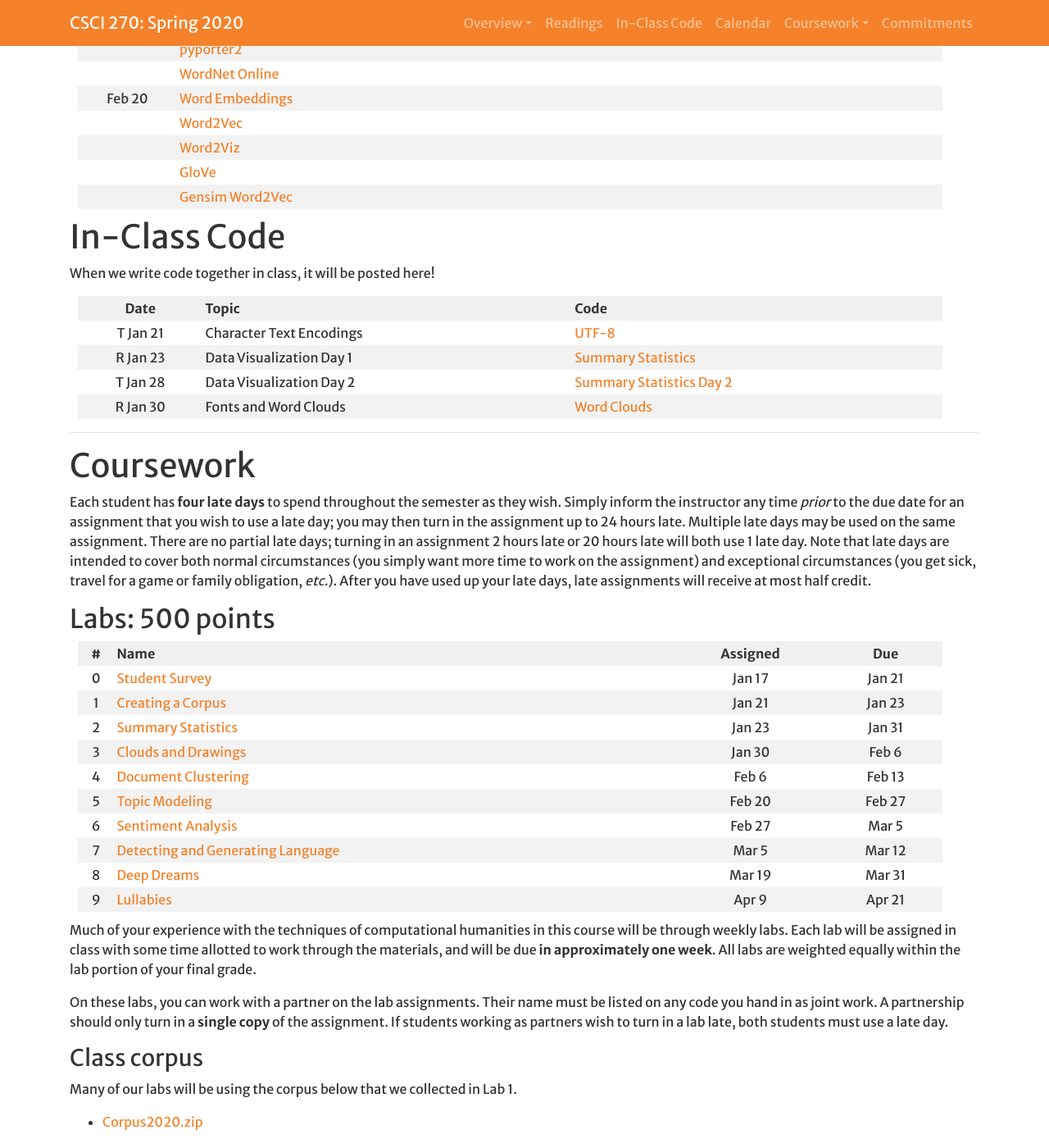
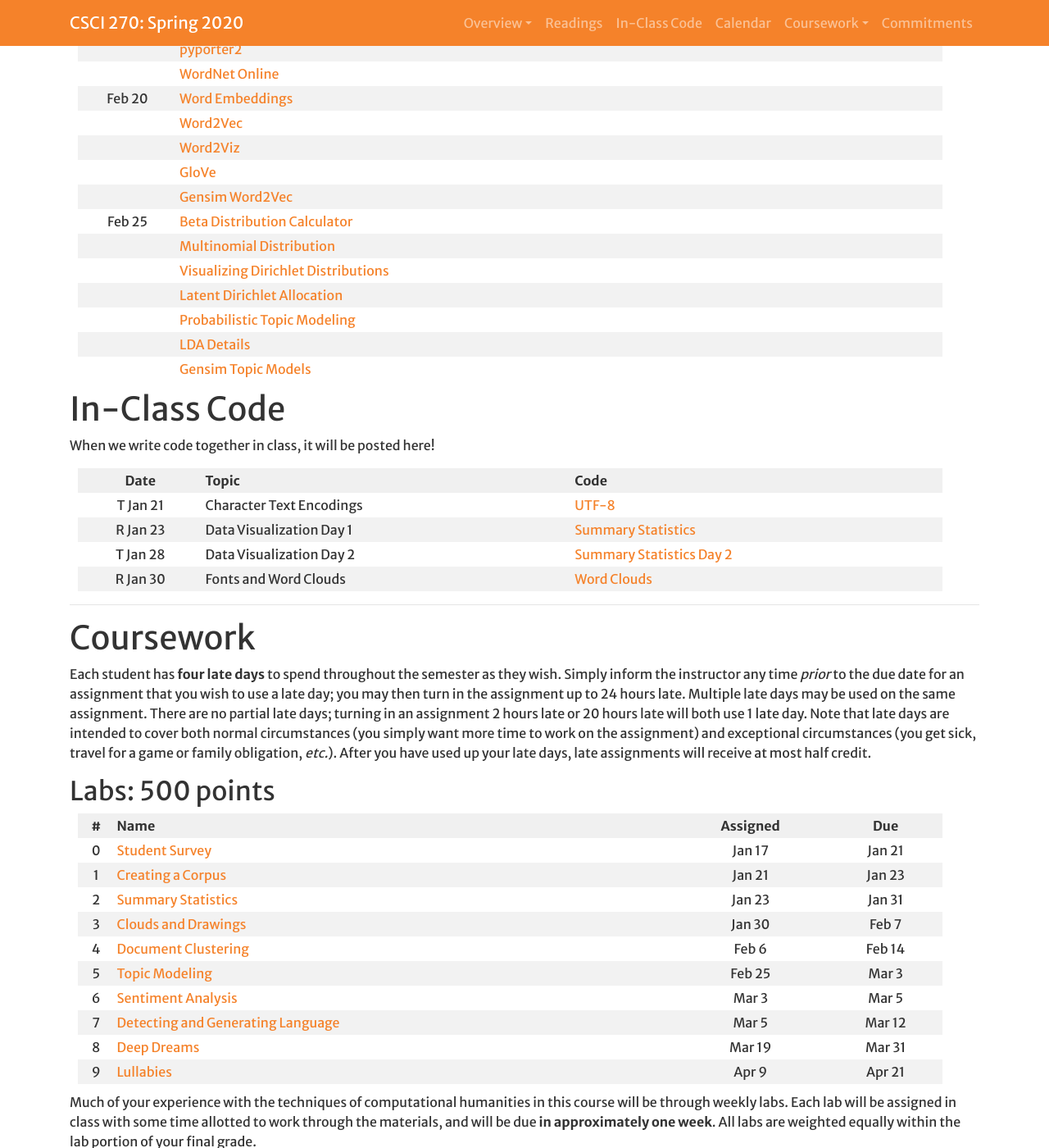
Before and after one commit to Hendrix-CS/csci270, a Jekyll site: the page built from index.md, in a window 1280 px wide and 1400 px high, scrolled down 1966 px. Shown: the whole window at 82% size. Built offline with Jekyll 4.4.1, drawn with Linux system fonts in a browser that asks for light colours; a script that is not in the unit is left out; our own code applies the rules of GitHub Pages for plain Markdown files.

```diff
--- a/index.md
+++ b/index.md
@@ -64,6 +64,13 @@ prepared. As readings are assigned, they will be posted here.
 | | [Word2Viz](https://lamyiowce.github.io/word2viz/) |
 | | [GloVe](https://nlp.stanford.edu/projects/glove/) |
 | | [Gensim Word2Vec](https://radimrehurek.com/gensim/models/word2vec.html) |
+| Feb 25 | [Beta Distribution Calculator](http://keisan.casio.com/exec/system/1180573226) |
+| | [Multinomial Distribution](https://en.wikipedia.org/wiki/Multinomial_distribution) |
+| | [Visualizing Dirichlet Distributions](http://blog.bogatron.net/blog/2014/02/02/visualizing-dirichlet-distributions/) |
+| | [Latent Dirichlet Allocation](https://en.wikipedia.org/wiki/Latent_Dirichlet_allocation) |
+| | [Probabilistic Topic Modeling](http://www.cs.columbia.edu/~blei/papers/Blei2012.pdf) |
+| | [LDA Details](https://courses.engr.illinois.edu/cs598jhm/sp2010/Slides/Lecture06.pdf) |
+| | [Gensim Topic Models](https://radimrehurek.com/gensim/tut2.html) |
 
 # <a name="inclasscode">In-Class Code</a>
 
@@ -97,10 +104,10 @@ will receive at most half credit.
 |0 | [Student Survey](https://forms.gle/6ebsJiBCqhQm2dFB6) | Jan 17 | Jan 21 |
 |1 | [Creating a Corpus]({{site.baseurl}}/labs/corpus.html) | Jan 21 | Jan 23 |
 |2 | [Summary Statistics]({{site.baseurl}}/labs/summary.html) | Jan 23 | Jan 31 |
-|3 | [Clouds and Drawings]({{site.baseurl}}/labs/clouds.html) | Jan 30 | Feb 6 |
-|4 | [Document Clustering](https://nbviewer.jupyter.org/url/hendrix-cs.github.io/csci270/labs/Lab%204%20-%20Document%20Clustering%202020.ipynb) | Feb 6 | Feb 13 |
-|5 | [Topic Modeling]({{site.baseurl}}/labs/topics.html) | Feb 20 | Feb 27 |
-|6 | [Sentiment Analysis]({{site.baseurl}}/labs/sentiment.html) | Feb 27 | Mar 5 |
+|3 | [Clouds and Drawings]({{site.baseurl}}/labs/clouds.html) | Jan 30 | Feb 7 |
+|4 | [Document Clustering](https://nbviewer.jupyter.org/url/hendrix-cs.github.io/csci270/labs/Lab%204%20-%20Document%20Clustering%202020.ipynb) | Feb 6 | Feb 14 |
+|5 | [Topic Modeling]({{site.baseurl}}/labs/topic.html) | Feb 25 | Mar 3 |
+|6 | [Sentiment Analysis]({{site.baseurl}}/labs/sentiment.html) | Mar 3 | Mar 5 |
 |7 | [Detecting and Generating Language]({{site.baseurl}}/labs/markov.html) | Mar 5 | Mar 12 |
 |8 | [Deep Dreams]({{site.baseurl}}/labs/dreaming.html) | Mar 19 | Mar 31 |
 |9 | [Lullabies]({{site.baseurl}}/labs/lullabies.html) | Apr 9 | Apr 21 |
```
Also changed, not shown: labs/lab5.md (deleted, +0 -169 lines), labs/topic.md (added, +90 -0 lines).
